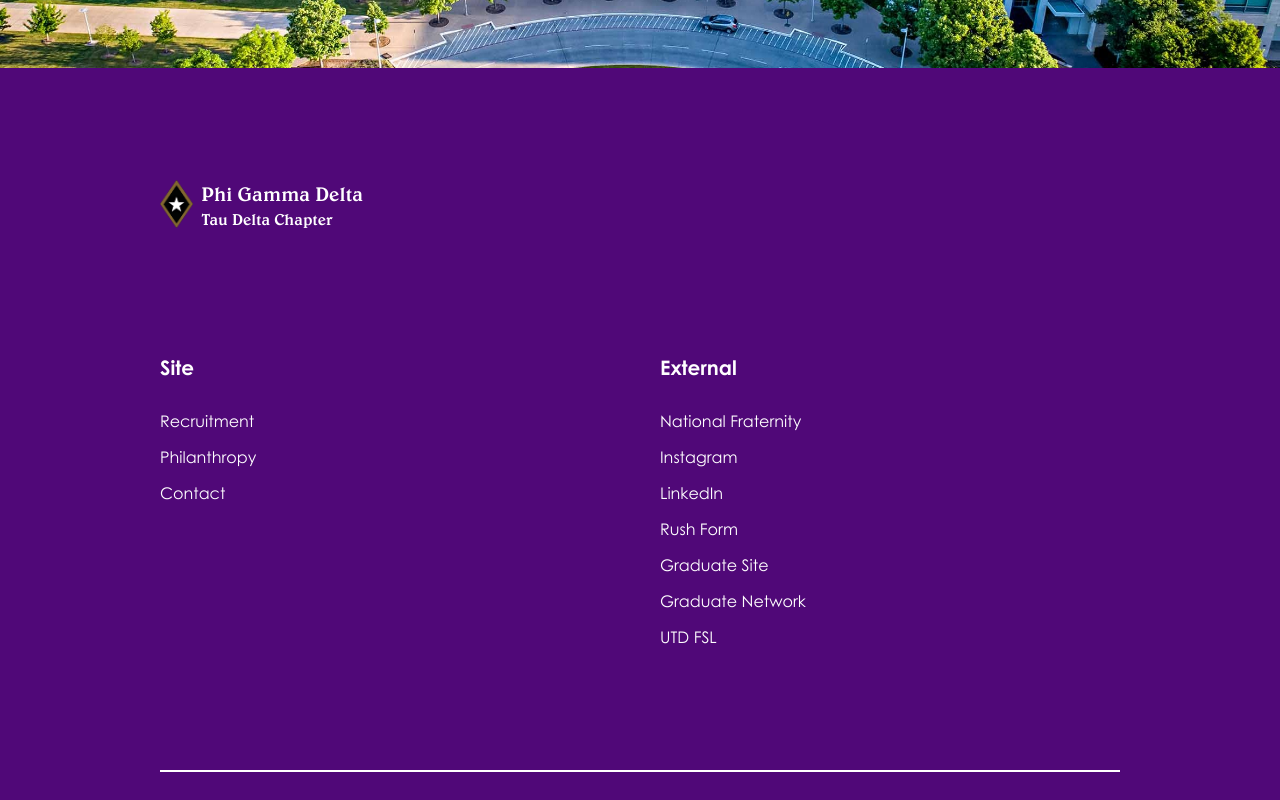
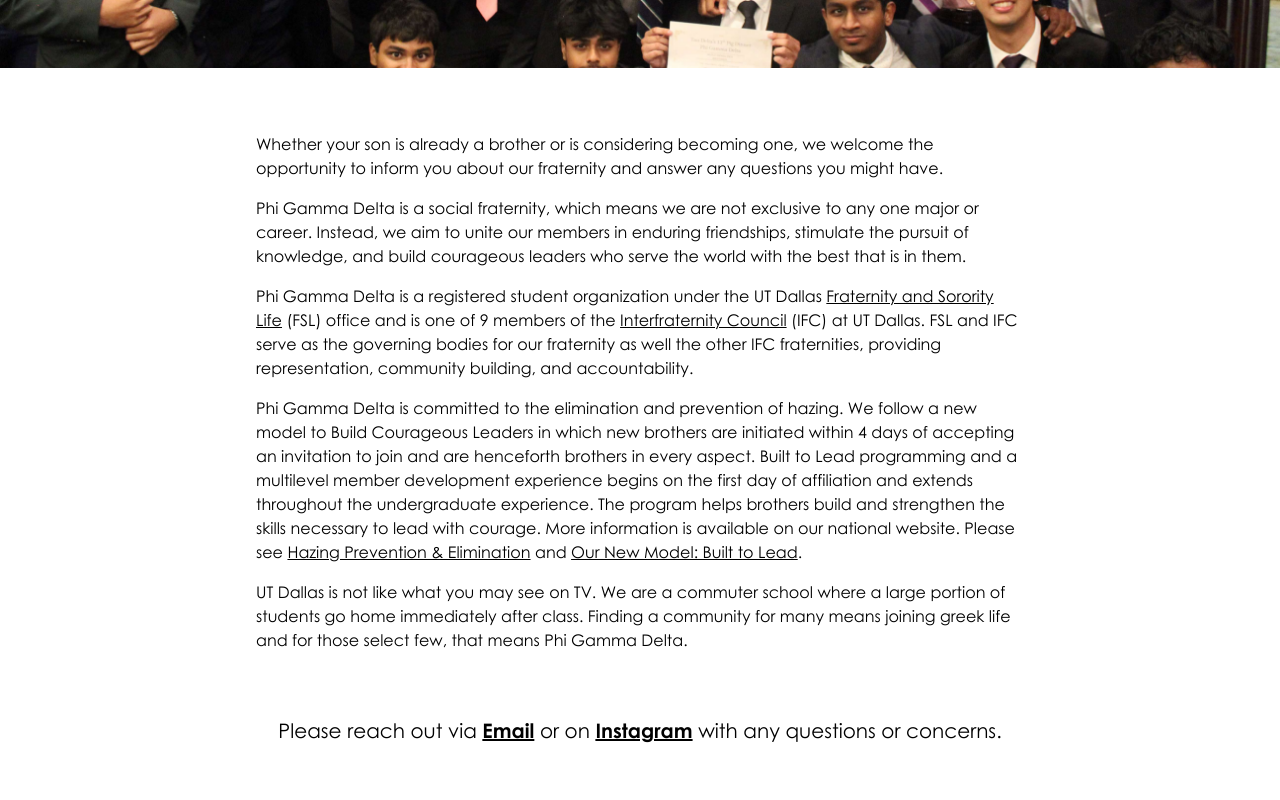
Before and after one commit to utdfiji/website, a Next.js app: page /parents in a window 1280 px wide. Before the commit this address had no page. Shown: the part 400-1200 px from the top of the page. Built offline with nearby package versions, Linux system fonts and the light colour scheme.

Commit message:
Initial page with text

```diff
--- /dev/null
+++ b/src/app/parents/page.tsx
@@ -0,0 +1,93 @@
+import type { Metadata } from 'next';
+import Link from 'next/link';
+import React from 'react';
+
+import PigDinner from '@/../public/headers/pig-dinner.jpg';
+import Page from '@/components/Page';
+import Section from '@/components/Section';
+
+export const metadata: Metadata = {
+  title: 'Parents',
+  description: 'Parents Page for the UT Dallas chapter of Phi Gamma Delta (FIJI).',
+  openGraph: {
+    title: 'Parents',
+    description: 'Parents Page for the UT Dallas chapter of Phi Gamma Delta (FIJI).',
+    url: '/parents',
+  },
+  alternates: {
+    canonical: '/parents',
+  },
+};
+
+export default function Recruitment() {
+  return (
+    <Page
+      header={{
+        title: 'Parents',
+        image: PigDinner,
+        alt: '',
+      }}
+    >
+      <Section className="flex flex-col gap-4">
+        <p>
+          Whether your son is already a brother or is considering becoming one, we welcome the
+          opportunity to inform you about our fraternity and answer any questions you might have.
+        </p>
+        <p>
+          Phi Gamma Delta is a social fraternity, which means we are not exclusive to any one major
+          or career. Instead, we aim to unite our members in enduring friendships, stimulate the
+          pursuit of knowledge, and build courageous leaders who serve the world with the best that
+          is in them.
+        </p>
+        <p>
+          Phi Gamma Delta is a registered student organization under the UT Dallas{' '}
+          <Link href="https://gogreek.utdallas.edu/" className="underline">
+            Fraternity and Sorority Life
+          </Link>{' '}
+          (FSL) office and is one of 9 members of the{' '}
+          <Link href="https://gogreek.utdallas.edu/councils/ifc/" className="underline">
+            Interfraternity Council
+          </Link>{' '}
+          (IFC) at UT Dallas. FSL and IFC serve as the governing bodies for our fraternity as well
+          the other IFC fraternities, providing representation, community building, and
+          accountability.
+        </p>
+        <p>
+          Phi Gamma Delta is committed to the elimination and prevention of hazing. We follow a new
+          model to Build Courageous Leaders in which new brothers are initiated within 4 days of
+          accepting an invitation to join and are henceforth brothers in every aspect. Built to Lead
+          programming and a multilevel member development experience begins on the first day of
+          affiliation and extends throughout the undergraduate experience. The program helps
+          brothers build and strengthen the skills necessary to lead with courage. More information
+          is available on our national website. Please see{' '}
+          <Link href="https://phigam.org/undergraduates/hazing-prevention/" className="underline">
+            Hazing Prevention & Elimination
+          </Link>{' '}
+          and{' '}
+          <Link href="https://gogreek.utdallas.edu/councils/ifc/" className="underline">
+            Our New Model: Built to Lead
+          </Link>
+          .
+        </p>
+        <p>
+          UT Dallas is not like what you may see on TV. We are a commuter school where a large
+          portion of students go home immediately after class. Finding a community for many means
+          joining greek life and for those select few, that means Phi Gamma Delta.
+        </p>
+      </Section>
+      <Section className="flex flex-col gap-4 items-center">
+        <h3 className="text-xl">
+          Please reach out via{' '}
+          <Link href="mailto:utdfiji.president@gmail.com" className="font-bold underline">
+            Email
+          </Link>{' '}
+          or on{' '}
+          <Link href="https://www.instagram.com/utdfiji/" className="font-bold underline">
+            Instagram
+          </Link>{' '}
+          with any questions or concerns.
+        </h3>
+      </Section>
+    </Page>
+  );
+}
--- a/src/components/Footer.tsx
+++ b/src/components/Footer.tsx
@@ -14,6 +14,10 @@
       {
         title: 'Philanthropy',
         href: '/philanthropy',
+      },
+      {
+        title: 'Parents',
+        href: '/parents',
       },
       {
         title: 'Contact',
--- a/src/components/Navbar.tsx
+++ b/src/components/Navbar.tsx
@@ -15,6 +15,10 @@
   {
     title: 'Graduate Site',
     href: 'https://fiji-tau-delta-chapter.square.site/',
+  },
+  {
+    title: 'Parents',
+    href: '/parents',
   },
   {
     title: 'Contact',
```
